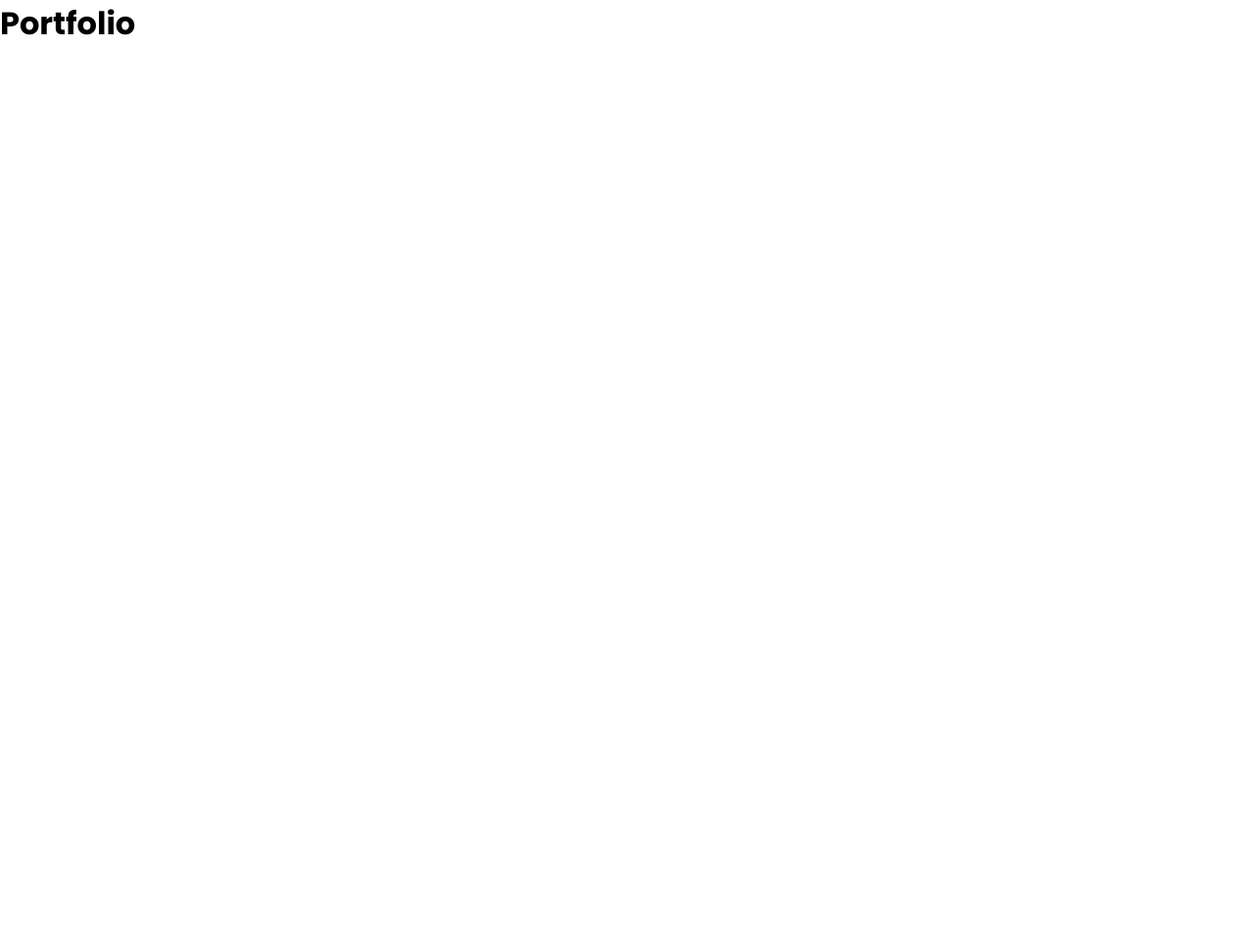
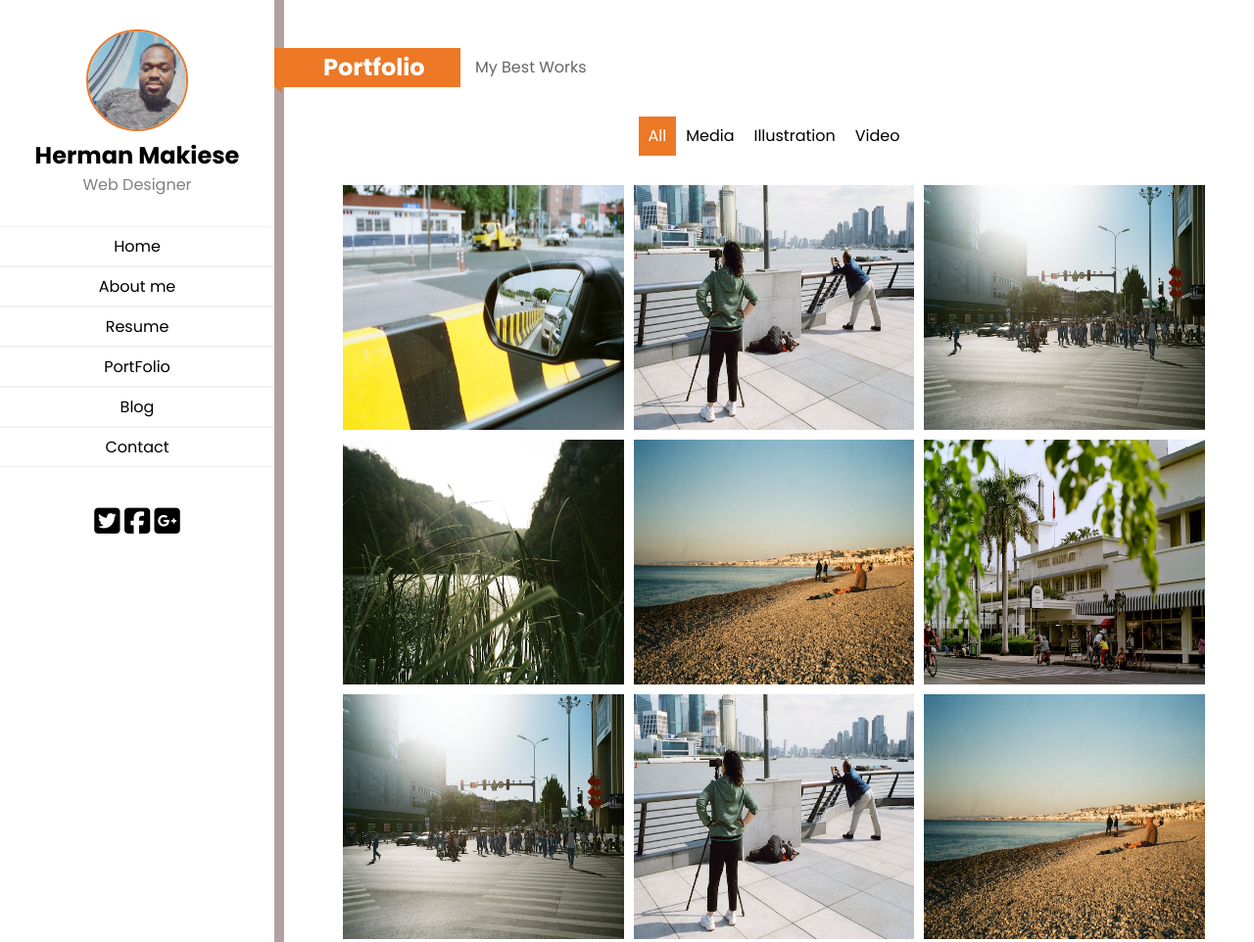
Before and after one commit to hollerith47/ProjetHTML-CSS_mudey, a plain HTML site: page PortFolio.html in a window 1280 px wide. Shown: the top 962 px of the page at 98% size. Before the commit the page ends 800 px from the top, so only its background shows below. Drawn offline with Linux system fonts and the light colour scheme.

Commit message:
PortFolio page

```diff
--- a/PortFolio.html
+++ b/PortFolio.html
@@ -11,6 +11,79 @@
 
 </head>
 <body>
-<h1>Portfolio</h1>
+    <div class="container">
+        <header>
+            <div class="navBar">
+                <div class="profil">
+                    <div class="profil_pic">
+                        <img src="assets/images/profil1.jpg" alt="Photo de profil">
+                    </div>
+                    <div class="profil-title">
+                        <h2>Herman Makiese</h2>
+                    </div>
+                    <div class="profil-subtitle">
+                        Web Designer
+                    </div>
+                </div>
+                <nav class="navBar-item">
+                    <ul>
+                        <li><a href="index.html">Home</a></li>
+                        <li><a href="About.html">About me</a></li>
+                        <li><a href="Resume.html">Resume</a></li>
+                        <li><a href="PortFolio.html">PortFolio</a></li>
+                        <li><a href="Blog.html">Blog</a></li>
+                        <li><a href="Contact.html">Contact</a></li>
+                    </ul>
+                </nav>
+                <div class="social-icon">
+                    <i class="fa-brands fa-square-twitter"></i>
+                    <i class="fa-brands fa-square-facebook"></i>
+                    <i class="fa-brands fa-square-google-plus"></i>
+                </div>
+            </div>
+            <div class="mobile-menu">
+                <div class="title">
+                    <h2>Herman Makiese</h2>
+                </div>
+                <div class="icon-menu">
+                    <i class="fa-sharp fa-solid fa-bars"></i>
+                </div>
+            </div>
+        </header>
+        <div class="main-content">
+            <div class="PortFolio-content">
+                <div class="PortFolio-title">
+                    <h1>Portfolio </h1>
+                    <span>My Best Works</span>
+                </div>
+                <div class="PortFolio-navBar">
+                    <nav>
+                        <ul>
+                            <li class="active">All</li>
+                            <li>Media</li>
+                            <li>Illustration</li>
+                            <li>Video</li>
+                        </ul>
+                    </nav>
+                </div>
+                <div class="PortFolio-realisations">
+                    <img src="./assets/images/Realisations/1.jpg" alt="image">
+                    <img src="./assets/images/Realisations/2.jpg" alt="image">
+                    <img src="./assets/images/Realisations/3.jpg" alt="image">
+                    <img src="./assets/images/Realisations/4.jpg" alt="image">
+                    <img src="./assets/images/Realisations/5.jpg" alt="image">
+                    <img src="./assets/images/Realisations/6.jpg" alt="image">
+                    <img src="./assets/images/Realisations/3.jpg" alt="image">
+                    <img src="./assets/images/Realisations/2.jpg" alt="image">
+                    <img src="./assets/images/Realisations/5.jpg" alt="image">
+                    <img src="./assets/images/Realisations/6.jpg" alt="image">
+                    <img src="./assets/images/Realisations/1.jpg" alt="image">
+                    <img src="./assets/images/Realisations/4.jpg" alt="image">
+
+                </div>
+            </div>
+
+        </div>
+    </div>
 </body>
 </html>
--- /dev/null
+++ b/assets/css/Portfolio.css
@@ -0,0 +1,100 @@
+.PortFolio-content{
+    margin: 0 2%;
+    padding: 2% 0;
+    position: relative;
+}
+.PortFolio-title{
+    padding-top: 3%;
+    display: flex;
+    flex-direction: row;
+    align-items: center;
+    padding-bottom: 30px;
+}
+.PortFolio-title h1{
+    font-size: 1.5em;
+    background: #ed7825;
+    position: relative;
+    padding: 0 10px 0 50px;
+    width: 130px;
+    height: 40px;
+    line-height: 40px;
+    left: -30px;
+    color: white;
+}
+
+.PortFolio-title h1:after{
+    content: " ";
+    top: 40px;
+    right: 182px;
+    width: 0;
+    height: 0;
+    border-left: 7px solid transparent;
+    border-right: 7px solid rgba(237, 120, 37, 0.9);
+    border-bottom: 7px solid transparent;
+    position: absolute;
+    /*z-index: 999;*/
+}
+.PortFolio-title span{
+    position: relative;
+    left: -15px;
+    opacity: .6;
+}
+/*le  bar de navigation du portfolio*/
+.PortFolio-navBar{
+    position: relative;
+    line-height: 40px;
+    width: 100%;
+    height: 40px;
+    /*background: #ed7825;*/
+}
+
+.PortFolio-navBar ul{
+    display: flex;
+    justify-content: center;
+
+    /*gap: 10px;*/
+}
+.PortFolio-navBar ul li{
+    padding: 0 10px;
+    cursor: pointer;
+}
+.PortFolio-navBar ul li:hover{
+    background-color: #ed7825;
+    color: white;
+}
+
+.PortFolio-navBar ul .active{
+    background-color: #ed7825;
+    color: white;
+}
+
+/*Parti realisations avec photo d'illustration*/
+.PortFolio-realisations{
+    margin-top: 30px;
+    /*padding: 0 10px 0 15px;*/
+    display: flex;
+    gap: 10px;
+    flex-wrap: wrap;
+    margin-right: 40px;
+    margin-left: 40px;
+}
+.PortFolio-realisations >*{
+    flex: 2;
+
+}
+.PortFolio-realisations img{
+    width: 250px;
+    height: 250px;
+}
+
+@media screen and (max-width: 1030px){
+    .PortFolio-title h1{
+        left: -22px;
+    }
+}
+
+@media screen and (max-width: 900px){
+    .PortFolio-title h1{
+        left: -20px;
+    }
+}
--- a/assets/css/Resume.css
+++ b/assets/css/Resume.css
@@ -1,6 +1,4 @@
-.main-content{
-    /*overflow: scroll;*/
-}
+
 .resume-content{
     margin: 0 2%;
     padding: 2% 0;
@@ -162,6 +160,36 @@
     opacity: 0.6;
     top: -5px;
 }
+/*petit amelioration de after year dans la partie responsive*/
+@media screen and (max-width: 1094px) {
+    .experience-items .year:after{
+        top: -56px;
+    }
+
+}
+@media screen and (max-width: 886px){
+    .experience-items .year:after{
+        top: -25px;
+    }
+
+}
+@media screen and (max-width: 768px){
+    .contenu{
+        flex-direction: column;
+    }
+    .contenu > *{
+        flex: 1;
+    }
+    .design-skill{
+        margin-top: 20px;
+        margin-bottom: 20px;
+    }
+    .experience{
+        margin-top: 20px;
+    }
+
+}
+
 
 /*la division download*/
 .download{
--- a/assets/css/main.css
+++ b/assets/css/main.css
@@ -3,3 +3,4 @@
 @import url(Home.css);
 @import url(About.css);
 @import url(Resume.css);
+@import url(Portfolio.css);
```
Also changed, not shown: assets/images/Realisations/1.jpg (added), assets/images/Realisations/2.jpg (added), assets/images/Realisations/3.jpg (added), assets/images/Realisations/4.jpg (added), assets/images/Realisations/5.jpg (added), assets/images/Realisations/6.jpg (added), assets/images/profil_pic.png (deleted).
